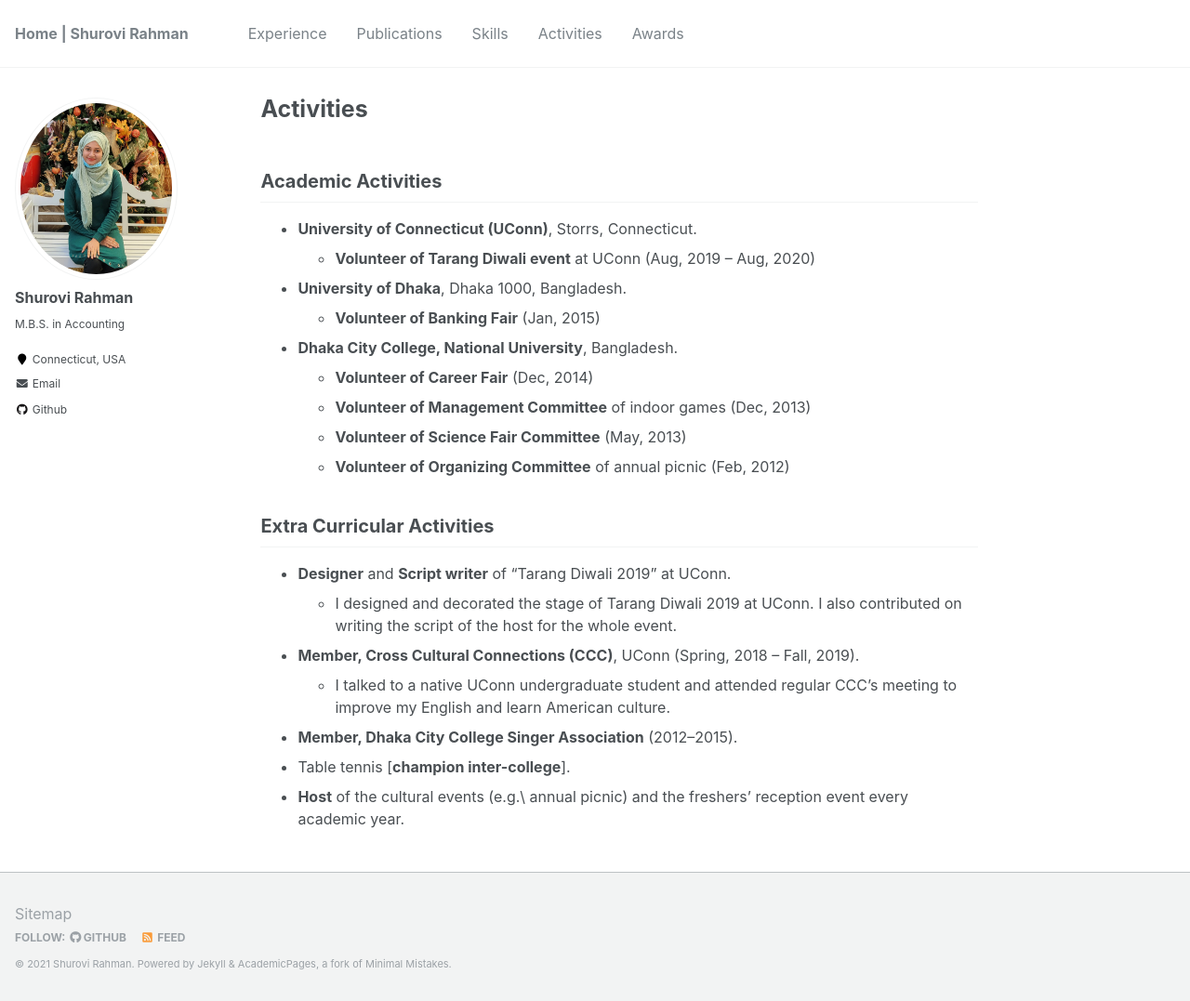
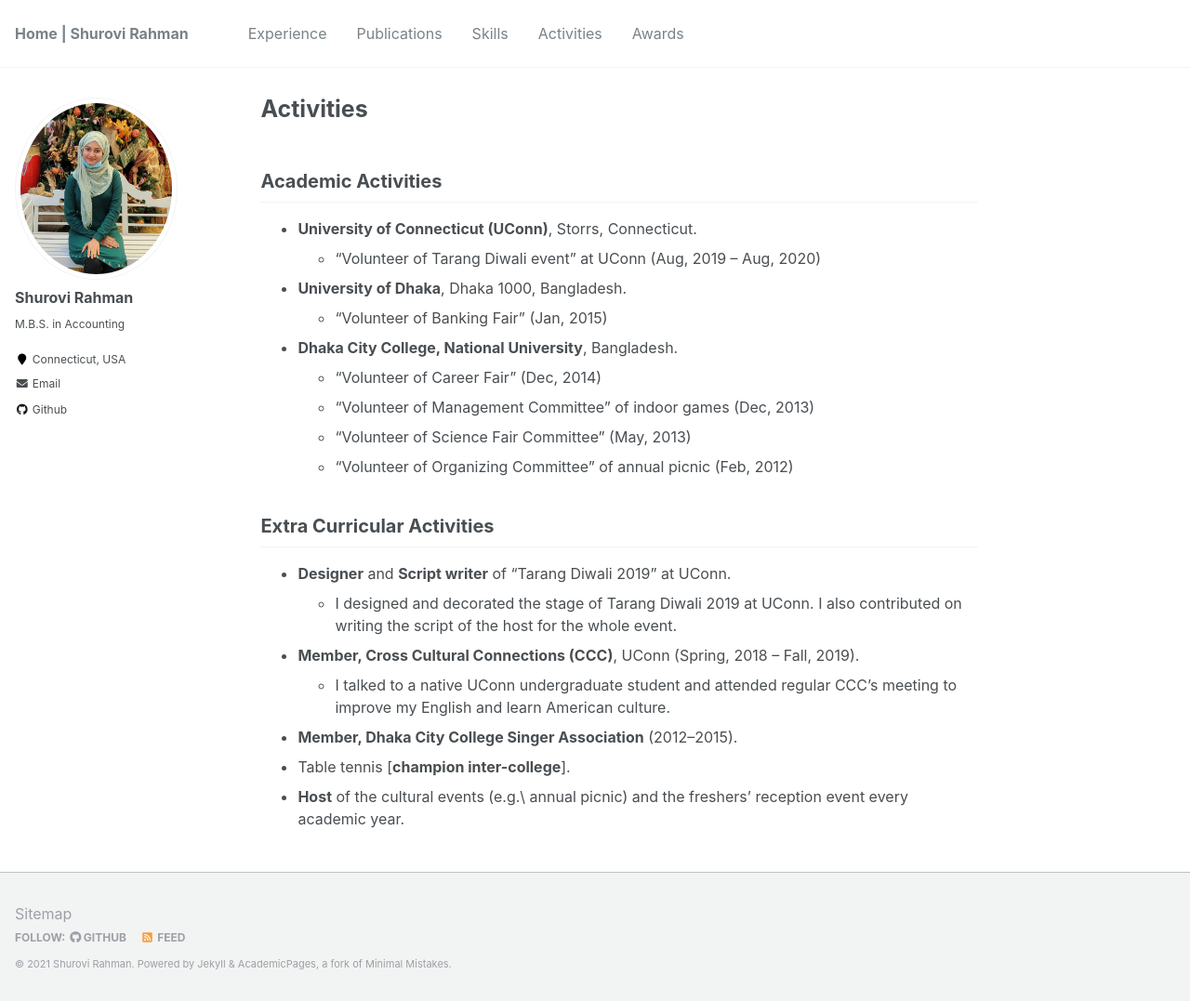
Before and after one commit to shurovirahman/shurovirahman.github.io, a Jekyll site: the page built from _pages/activities.md, in a window 1280 px wide and 1077 px high. Shown: the whole window at 93% size. Built offline with Jekyll 4.4.1, drawn with Linux system fonts in a browser that asks for light colours.

```diff
--- a/_pages/activities.md
+++ b/_pages/activities.md
@@ -6,16 +6,14 @@ author_profile: true
 
 ## Academic Activities
 * **University of Connecticut (UConn)**, Storrs, Connecticut.
-  + **Volunteer of Tarang Diwali event** at UConn (Aug, 2019 -- Aug, 2020)
-
+  + "Volunteer of Tarang Diwali event" at UConn (Aug, 2019 -- Aug, 2020)
 * **University of Dhaka**, Dhaka 1000, Bangladesh.
-  + **Volunteer of Banking Fair** (Jan, 2015)
-
+  + "Volunteer of Banking Fair" (Jan, 2015)
 * **Dhaka City College, National University**, Bangladesh.
-  + **Volunteer of Career Fair** (Dec, 2014)
-  + **Volunteer of Management Committee** of indoor games (Dec, 2013)
-  + **Volunteer of Science Fair Committee** (May, 2013)
-  + **Volunteer of Organizing Committee** of annual picnic (Feb, 2012)
+  + "Volunteer of Career Fair" (Dec, 2014)
+  + "Volunteer of Management Committee" of indoor games (Dec, 2013)
+  + "Volunteer of Science Fair Committee" (May, 2013)
+  + "Volunteer of Organizing Committee" of annual picnic (Feb, 2012)
 
 ## Extra Curricular Activities
 * **Designer** and **Script writer** of "Tarang Diwali 2019" at UConn.
```
